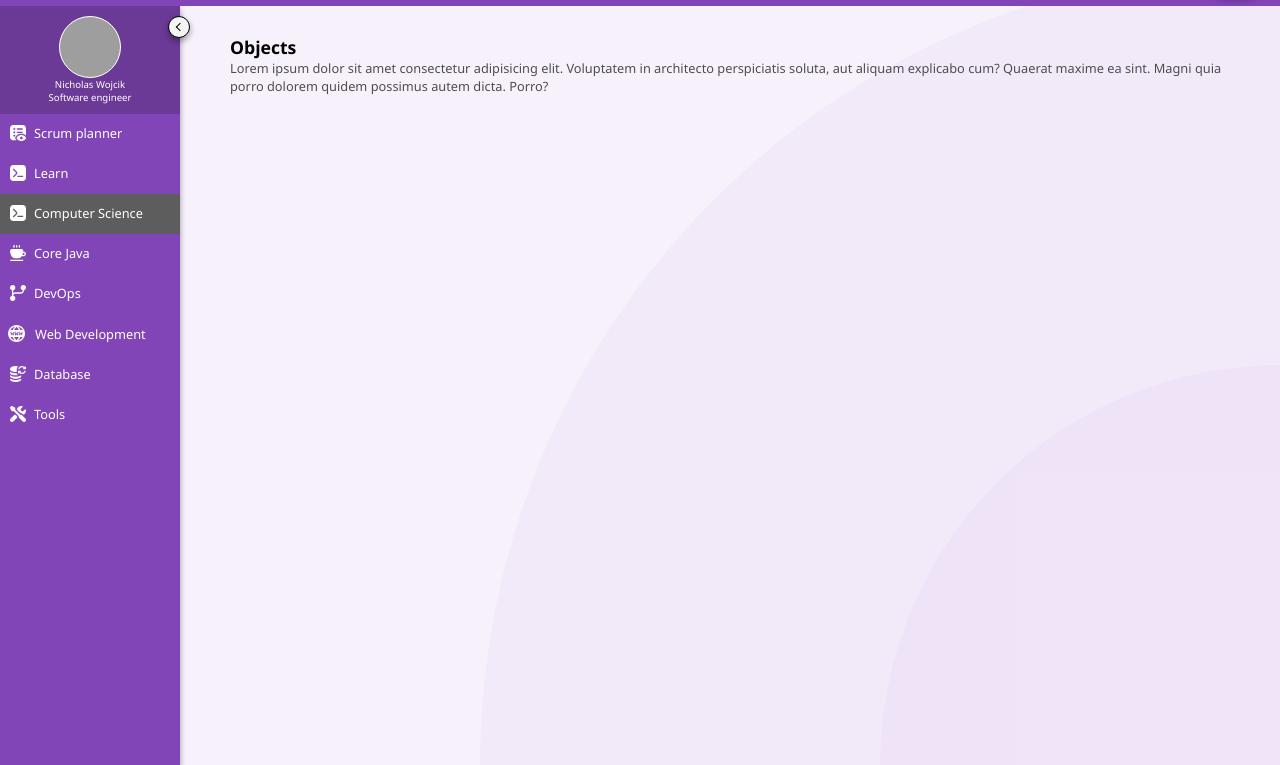
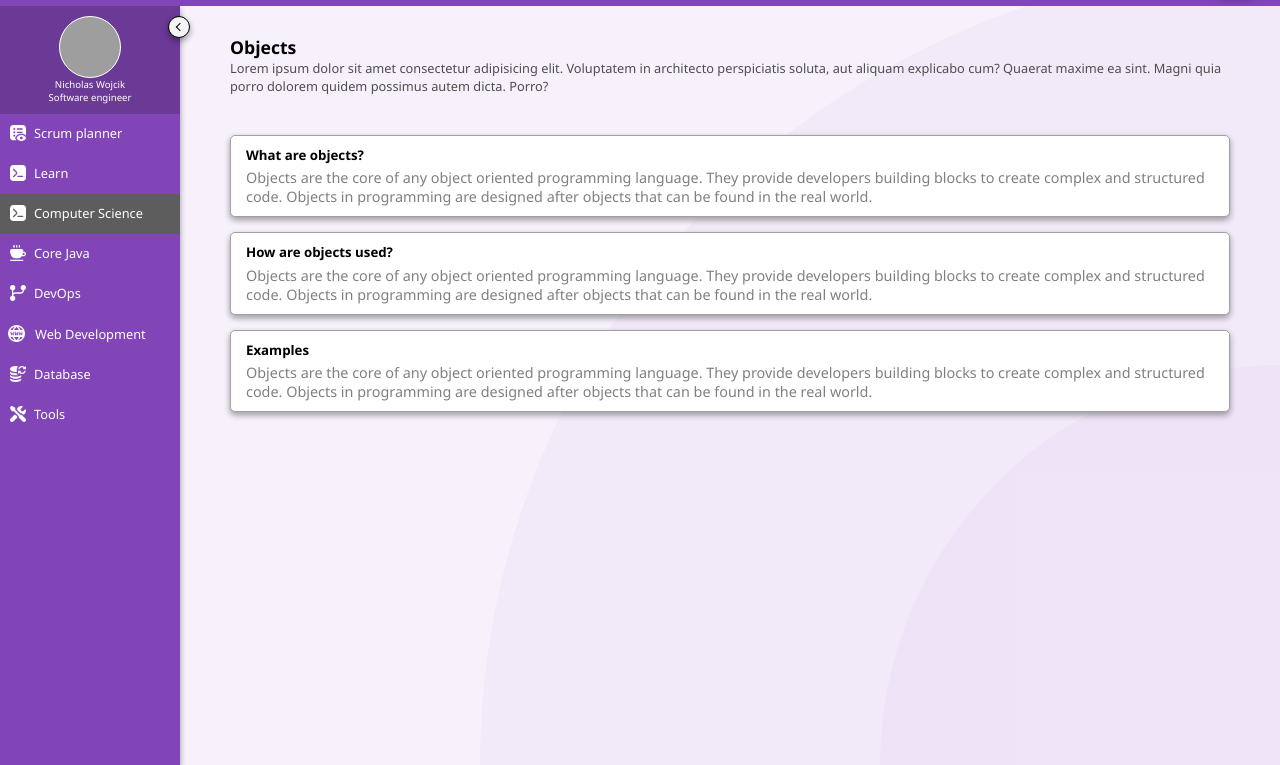
Before and after one commit to NickPaulWojcik/DevBuddy, a plain HTML site: page html/computer-science/object-oriented-programming/objects.html in a window 1280 px wide. Shown: the part 35-800 px from the top of the page. Drawn offline with Linux system fonts and the light colour scheme; grey boxes are pictures that could not be loaded.

Commit message:
add guide-section styling

```diff
--- a/global.css
+++ b/global.css
@@ -291,3 +291,24 @@ form {
   width: calc(100vw - 125px) !important;
   height: calc(100vh - 90px);
 }
+
+h5 {
+  font-family: 'Segoe UI', Tahoma, Geneva, Verdana, sans-serif;
+  margin-bottom: -10px;
+  margin-top: -5px;
+}
+
+p {
+  font-size: 0.9em;
+  margin-bottom: -5px;
+  color: grey;
+}
+
+.guide-section {
+  border: 1px solid rgb(161, 161, 161);
+  padding: 15px;
+  border-radius: 5px;
+  background-color: white;
+  box-shadow: 0 3px 6px rgba(0, 0, 0, 0.16), 0 3px 6px rgba(0, 0, 0, 0.23);
+  margin-bottom: 15px;
+}
--- a/html/computer-science/object-oriented-programming/objects.html
+++ b/html/computer-science/object-oriented-programming/objects.html
@@ -75,6 +75,27 @@
         maxime ea sint. Magni quia porro dolorem quidem possimus autem dicta.
         Porro?
       </div>
+      <div class="guide-section">
+        <h5>What are objects?</h5>
+        <p>Objects are the core of any object oriented programming language. They provide developers
+          building blocks to create complex and structured code. Objects in programming are designed after
+          objects that can be found in the real world.
+        </p>
+      </div>
+      <div class="guide-section">
+        <h5>How are objects used?</h5>
+        <p>Objects are the core of any object oriented programming language. They provide developers
+          building blocks to create complex and structured code. Objects in programming are designed after
+          objects that can be found in the real world.
+        </p>
+      </div>
+      <div class="guide-section">
+        <h5>Examples</h5>
+        <p>Objects are the core of any object oriented programming language. They provide developers
+          building blocks to create complex and structured code. Objects in programming are designed after
+          objects that can be found in the real world.
+        </p>
+      </div>
     </div>
 
     <!-- <div class="login-container">
```
